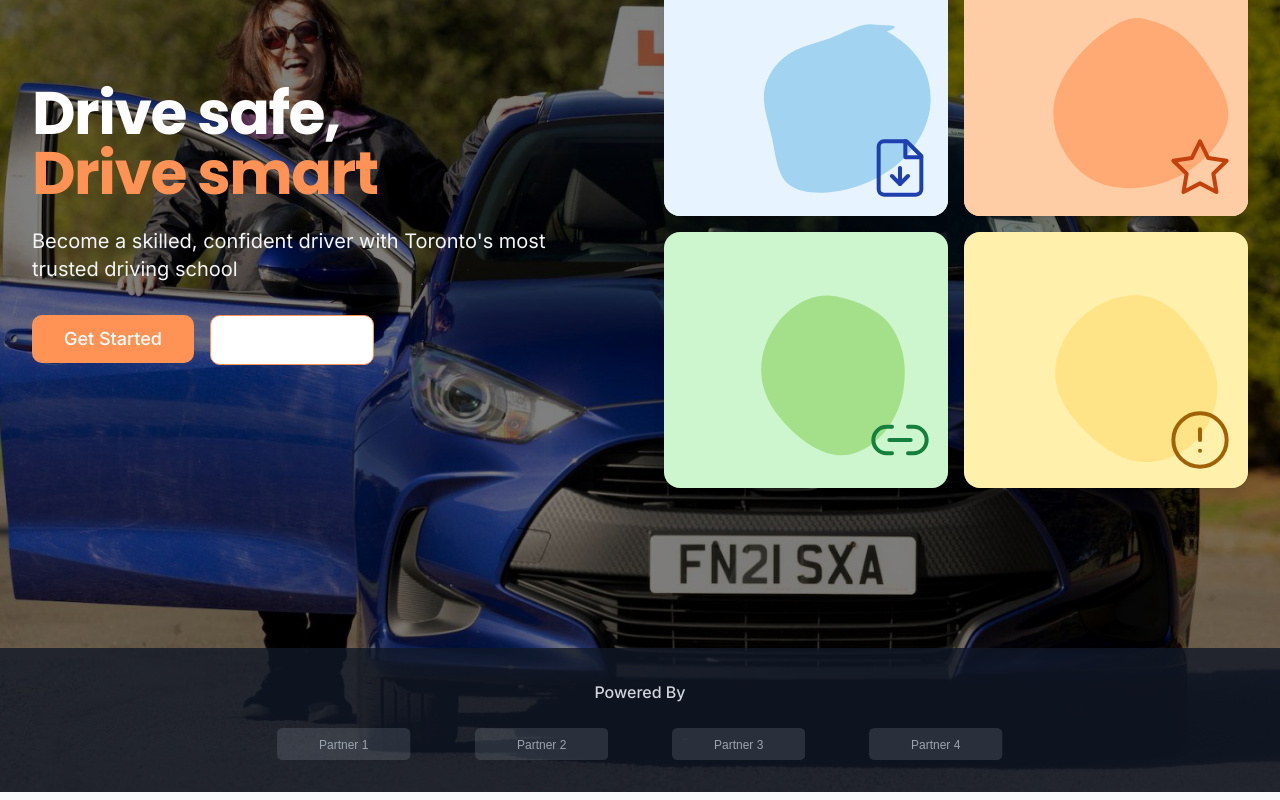
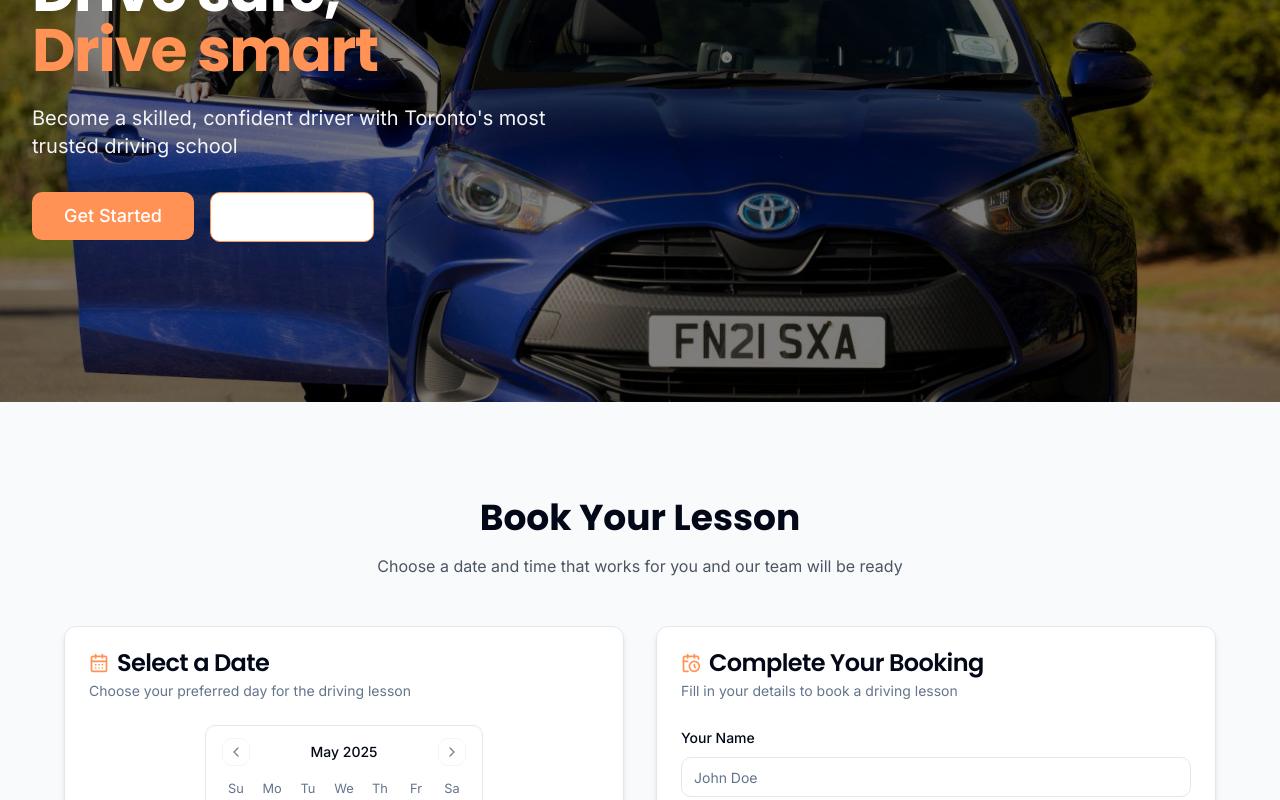
Before and after one commit to himulodaya/toronto-wheels-website-builder, a React (Vite) app: page / in a window 1280 px wide. Shown: the part 240-1040 px from the top of the page. Built offline with nearby package versions, Linux system fonts and the light colour scheme.

Commit message:
Update HeroSection.tsx

```diff
--- a/src/components/HeroSection.tsx
+++ b/src/components/HeroSection.tsx
@@ -32,105 +32,6 @@ const HeroSection = () => {
                 </Button>
               </div>
             </div>
-
-            <div className="grid grid-cols-2 gap-4 animate-fade-in" style={{ animationDelay: '0.2s' }}>
-              <div className="bg-blue-100 rounded-2xl overflow-hidden shadow-lg h-64">
-                <div className="p-6 h-full bg-driving-blue-light relative">
-                  <div className="absolute bottom-0 right-0 w-3/4">
-                    <svg viewBox="0 0 200 200" xmlns="http://www.w3.org/2000/svg" className="text-driving-blue opacity-80">
-                      <path fill="currentColor" d="M42.7,-73.2C55.9,-65.7,67.8,-56,75.1,-43.2C82.4,-30.5,85,-14.8,83.1,-0.7C81.1,13.4,74.5,26.8,65.7,37.8C56.9,48.8,45.9,57.5,33.7,64C21.4,70.5,8,74.9,-5.9,77C-19.8,79.2,-39.5,79.1,-50,70C-60.5,60.9,-61.8,42.9,-65.2,26.9C-68.7,10.8,-74.3,-3.2,-72.6,-16.8C-71,-30.4,-62.1,-43.5,-50.5,-51.5C-38.8,-59.5,-24.5,-62.3,-10.7,-67C3,-71.7,16,-81.2,29.7,-79.8C43.5,-78.5,60,-80.3,42.7,-73.2Z" transform="translate(100 100)" />
-                    </svg>
-                  </div>
-                  <div className="absolute bottom-4 right-4">
-                    <svg xmlns="http://www.w3.org/2000/svg" width="64" height="64" viewBox="0 0 24 24" fill="none" stroke="currentColor" strokeWidth="1.5" strokeLinecap="round" strokeLinejoin="round" className="text-blue-800">
-                      <path d="M14.5 2H6a2 2 0 0 0-2 2v16a2 2 0 0 0 2 2h12a2 2 0 0 0 2-2V7.5L14.5 2z"/>
-                      <polyline points="14 2 14 8 20 8"/>
-                      <path d="M12 18v-6"/>
-                      <path d="m9 15 3 3 3-3"/>
-                    </svg>
-                  </div>
-                </div>
-              </div>
-              <div className="bg-orange-100 rounded-2xl overflow-hidden shadow-lg h-64">
-                <div className="p-6 h-full bg-driving-orange-light relative">
-                  <div className="absolute bottom-0 right-0 w-3/4">
-                    <svg viewBox="0 0 200 200" xmlns="http://www.w3.org/2000/svg" className="text-driving-orange opacity-60">
-                      <path fill="currentColor" d="M39.9,-67.9C51.1,-58.4,59.5,-46.7,67.3,-33.9C75.1,-21,82.3,-7,81.5,6.4C80.7,19.9,72,32.8,62.1,43C52.1,53.2,40.9,60.7,28.7,65.8C16.5,70.9,3.4,73.6,-9.7,73.9C-22.7,74.1,-35.7,71.9,-47,65.6C-58.3,59.3,-67.9,48.9,-74.3,36.5C-80.8,24.2,-84,9.8,-82.4,-3.8C-80.7,-17.5,-74.2,-30.3,-65.7,-42.1C-57.2,-53.8,-46.7,-64.4,-34.5,-73C-22.4,-81.7,-8.5,-88.5,3.6,-84.9C15.7,-81.3,28.7,-77.5,39.9,-67.9Z" transform="translate(100 100)" />
-                    </svg>
-                  </div>
-                  <div className="absolute bottom-4 right-4">
-                    <svg xmlns="http://www.w3.org/2000/svg" width="64" height="64" viewBox="0 0 24 24" fill="none" stroke="currentColor" strokeWidth="1.5" strokeLinecap="round" strokeLinejoin="round" className="text-orange-700">
-                      <polygon points="12 2 15.09 8.26 22 9.27 17 14.14 18.18 21.02 12 17.77 5.82 21.02 7 14.14 2 9.27 8.91 8.26 12 2"/>
-                    </svg>
-                  </div>
-                </div>
-              </div>
-              <div className="bg-green-100 rounded-2xl overflow-hidden shadow-lg h-64">
-                <div className="p-6 h-full bg-driving-green bg-opacity-20 relative">
-                  <div className="absolute bottom-0 right-0 w-3/4">
-                    <svg viewBox="0 0 200 200" xmlns="http://www.w3.org/2000/svg" className="text-driving-green opacity-70">
-                      <path fill="currentColor" d="M47.7,-50.2C58,-34.1,60.4,-17,59.1,-0.8C57.9,15.5,53,31,42.8,44.4C32.7,57.9,17.3,69.2,0,69.3C-17.3,69.3,-34.6,57.9,-48.4,44.4C-62.1,30.9,-72.3,15.5,-74.8,-2.1C-77.3,-19.8,-72.2,-39.6,-59.4,-55.7C-46.6,-71.9,-26.1,-84.3,-4.6,-79.7C16.9,-75,37.4,-66.3,47.7,-50.2Z" transform="translate(100 100)" />
-                    </svg>
-                  </div>
-                  <div className="absolute bottom-4 right-4">
-                    <svg xmlns="http://www.w3.org/2000/svg" width="64" height="64" viewBox="0 0 24 24" fill="none" stroke="currentColor" strokeWidth="1.5" strokeLinecap="round" strokeLinejoin="round" className="text-green-700">
-                      <path d="M9 17H7A5 5 0 0 1 7 7h2"/>
-                      <path d="M15 17h2a5 5 0 0 0 0-10h-2"/>
-                      <line x1="8" x2="16" y1="12" y2="12"/>
-                    </svg>
-                  </div>
-                </div>
-              </div>
-              <div className="bg-yellow-100 rounded-2xl overflow-hidden shadow-lg h-64">
-                <div className="p-6 h-full bg-driving-yellow bg-opacity-30 relative">
-                  <div className="absolute bottom-0 right-0 w-3/4">
-                    <svg viewBox="0 0 200 200" xmlns="http://www.w3.org/2000/svg" className="text-driving-yellow opacity-70">
-                      <path fill="currentColor" d="M46,-50.4C59.2,-35.1,69.5,-17.5,71.1,1.3C72.7,20.1,65.5,40.3,52.2,54.4C38.9,68.6,19.5,76.7,1.2,75.6C-17.1,74.4,-34.3,63.9,-49.6,49.7C-64.9,35.4,-78.4,17.7,-80.7,-1.8C-83,-21.3,-74.1,-42.6,-58.8,-57.9C-43.5,-73.2,-21.8,-82.5,-1.9,-80.9C17.9,-79.2,35.8,-65.6,46,-50.4Z" transform="translate(100 100)" />
-                    </svg>
-                  </div>
-                  <div className="absolute bottom-4 right-4">
-                    <svg xmlns="http://www.w3.org/2000/svg" width="64" height="64" viewBox="0 0 24 24" fill="none" stroke="currentColor" strokeWidth="1.5" strokeLinecap="round" strokeLinejoin="round" className="text-yellow-700">
-                      <circle cx="12" cy="12" r="10"/>
-                      <line x1="12" x2="12" y1="8" y2="12"/>
-                      <line x1="12" x2="12.01" y1="16" y2="16"/>
-                    </svg>
-                  </div>
-                </div>
-              </div>
-            </div>
-          </div>
-        </div>
-      </div>
-
-      {/* Trusted by section */}
-      <div className="bg-gray-900 bg-opacity-80 py-8 relative z-10">
-        <div className="container mx-auto px-4 sm:px-6 lg:px-8">
-          <p className="text-center text-gray-300 font-medium mb-6">Powered By</p>
-          <div className="flex flex-wrap justify-center items-center gap-8 md:gap-12 lg:gap-16">
-            <div className="text-gray-400 hover:text-gray-300 transition-colors">
-              <svg width="100" height="24" viewBox="0 0 100 24" fill="currentColor" className="h-8 w-auto">
-                <rect width="100" height="24" rx="4" fillOpacity="0.2" />
-                <text x="50" y="16" fontFamily="Arial" fontSize="9" textAnchor="middle" fill="currentColor">Partner 1</text>
-              </svg>
-            </div>
-            <div className="text-gray-400 hover:text-gray-300 transition-colors">
-              <svg width="100" height="24" viewBox="0 0 100 24" fill="currentColor" className="h-8 w-auto">
-                <rect width="100" height="24" rx="4" fillOpacity="0.2" />
-                <text x="50" y="16" fontFamily="Arial" fontSize="9" textAnchor="middle" fill="currentColor">Partner 2</text>
-              </svg>
-            </div>
-            <div className="text-gray-400 hover:text-gray-300 transition-colors">
-              <svg width="100" height="24" viewBox="0 0 100 24" fill="currentColor" className="h-8 w-auto">
-                <rect width="100" height="24" rx="4" fillOpacity="0.2" />
-                <text x="50" y="16" fontFamily="Arial" fontSize="9" textAnchor="middle" fill="currentColor">Partner 3</text>
-              </svg>
-            </div>
-            <div className="text-gray-400 hover:text-gray-300 transition-colors">
-              <svg width="100" height="24" viewBox="0 0 100 24" fill="currentColor" className="h-8 w-auto">
-                <rect width="100" height="24" rx="4" fillOpacity="0.2" />
-                <text x="50" y="16" fontFamily="Arial" fontSize="9" textAnchor="middle" fill="currentColor">Partner 4</text>
-              </svg>
-            </div>
           </div>
         </div>
       </div>
```
